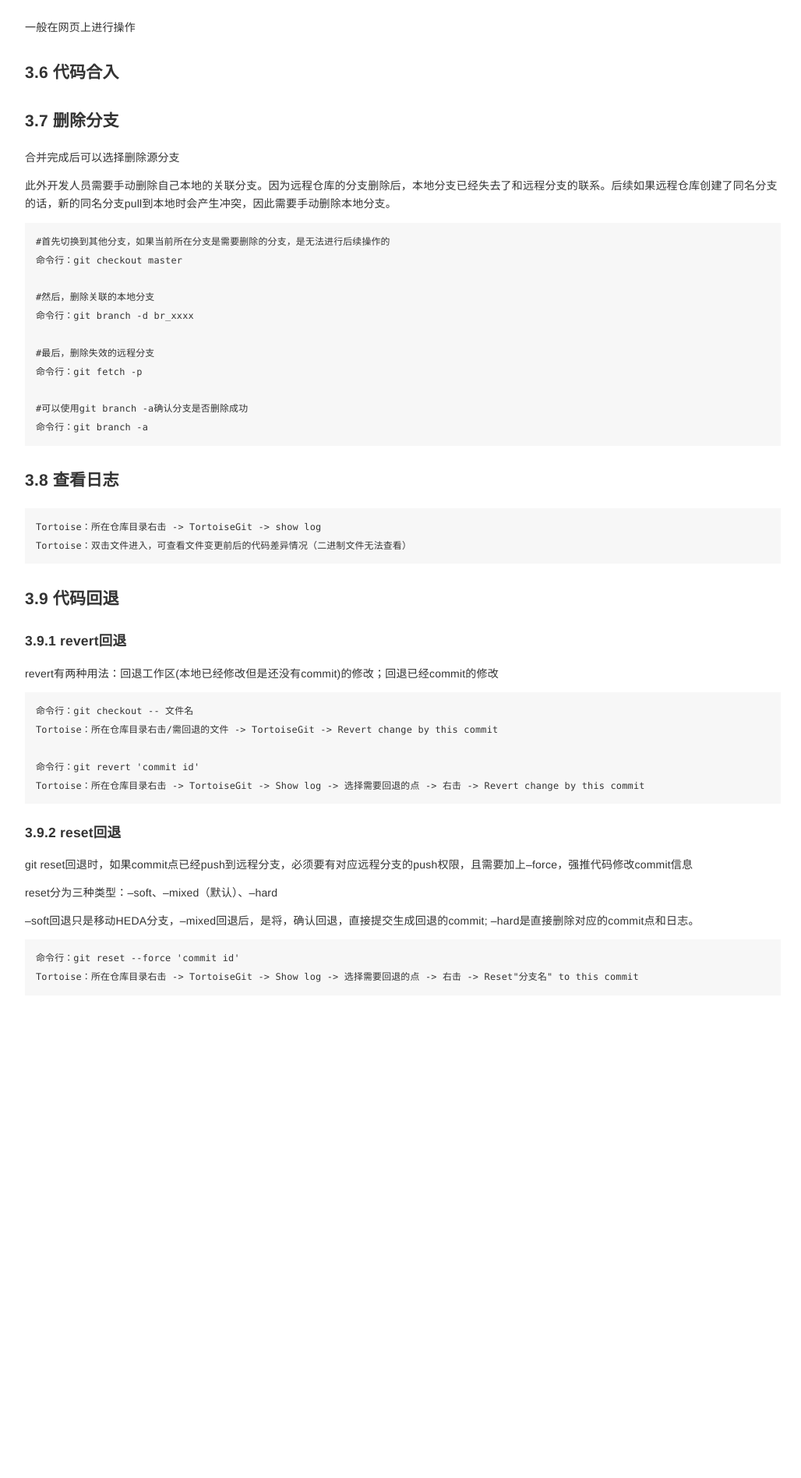
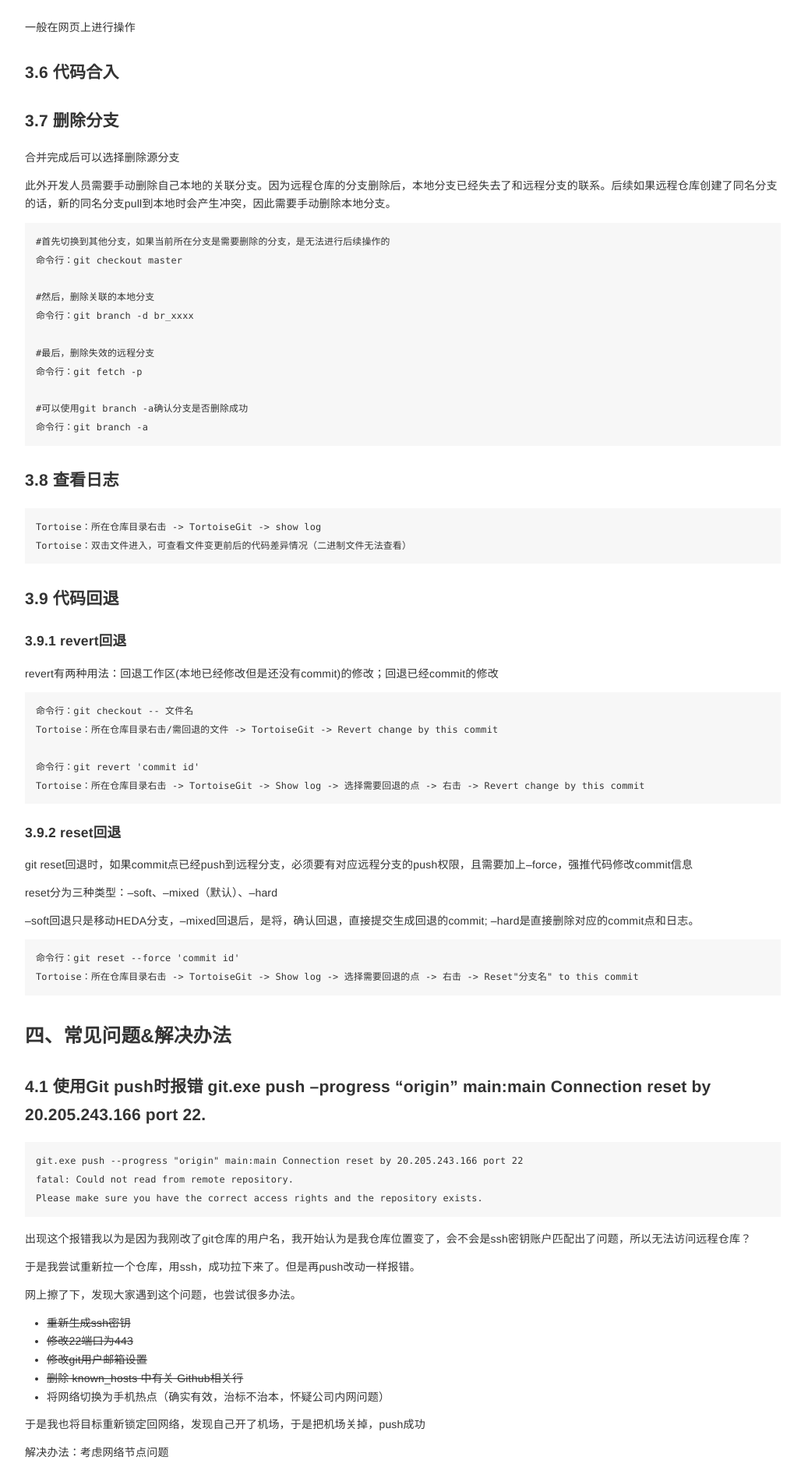
Before and after one commit to YooyoJin/yooyojin.github.io, a Jekyll site: the page built from _posts/2024-11-07-git.md, in a window 1280 px wide. Shown: the part 2819-4715 px from the top of the page at 78% size, without its empty margins (123-1151 px from the left). Built offline with Jekyll 4.4.1, drawn with Linux system fonts in a browser that asks for light colours.

Commit message:
<feature> 新增Git push时报错解决办法内容

````diff
--- a/_posts/2024-11-07-git.md
+++ b/_posts/2024-11-07-git.md
@@ -181,3 +181,27 @@ reset分为三种类型：--soft、--mixed（默认）、--hard
 命令行：git reset --force 'commit id'
 Tortoise：所在仓库目录右击 -> TortoiseGit -> Show log -> 选择需要回退的点 -> 右击 -> Reset"分支名" to this commit
 ```
+## 四、常见问题&解决办法
+
+### 4.1 使用Git push时报错 git.exe push --progress "origin" main:main Connection reset by 20.205.243.166 port 22.
+
+``` cmd
+git.exe push --progress "origin" main:main Connection reset by 20.205.243.166 port 22
+fatal: Could not read from remote repository.
+Please make sure you have the correct access rights and the repository exists.
+```
+
+出现这个报错我以为是因为我刚改了git仓库的用户名，我开始认为是我仓库位置变了，会不会是ssh密钥账户匹配出了问题，所以无法访问远程仓库？
+
+于是我尝试重新拉一个仓库，用ssh，成功拉下来了。但是再push改动一样报错。
+
+网上擦了下，发现大家遇到这个问题，也尝试很多办法。
+- ~~重新生成ssh密钥~~
+- ~~修改22端口为443~~
+- ~~修改git用户邮箱设置~~
+- ~~删除 known_hosts 中有关 Github相关行~~
+- 将网络切换为手机热点（确实有效，治标不治本，怀疑公司内网问题）
+
+于是我也将目标重新锁定回网络，发现自己开了机场，于是把机场关掉，push成功
+
+解决办法：考虑网络节点问题
````
